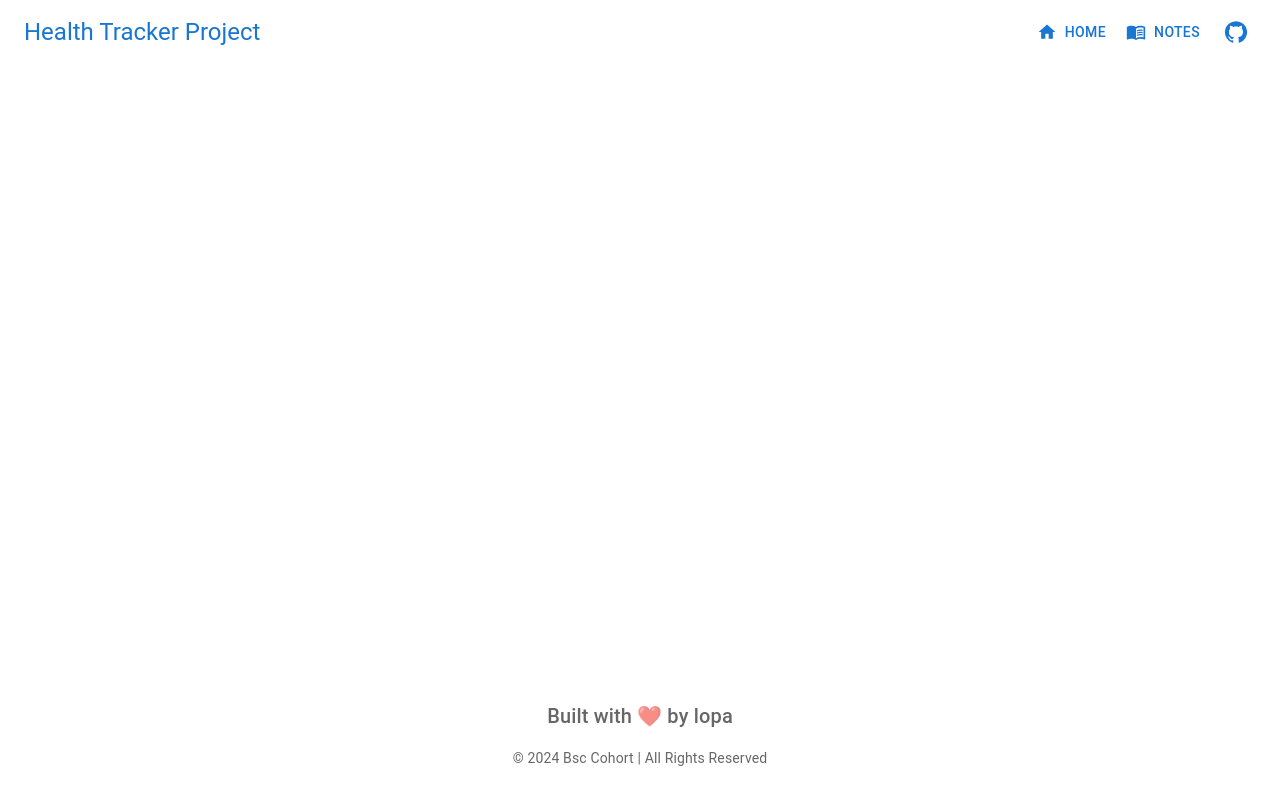
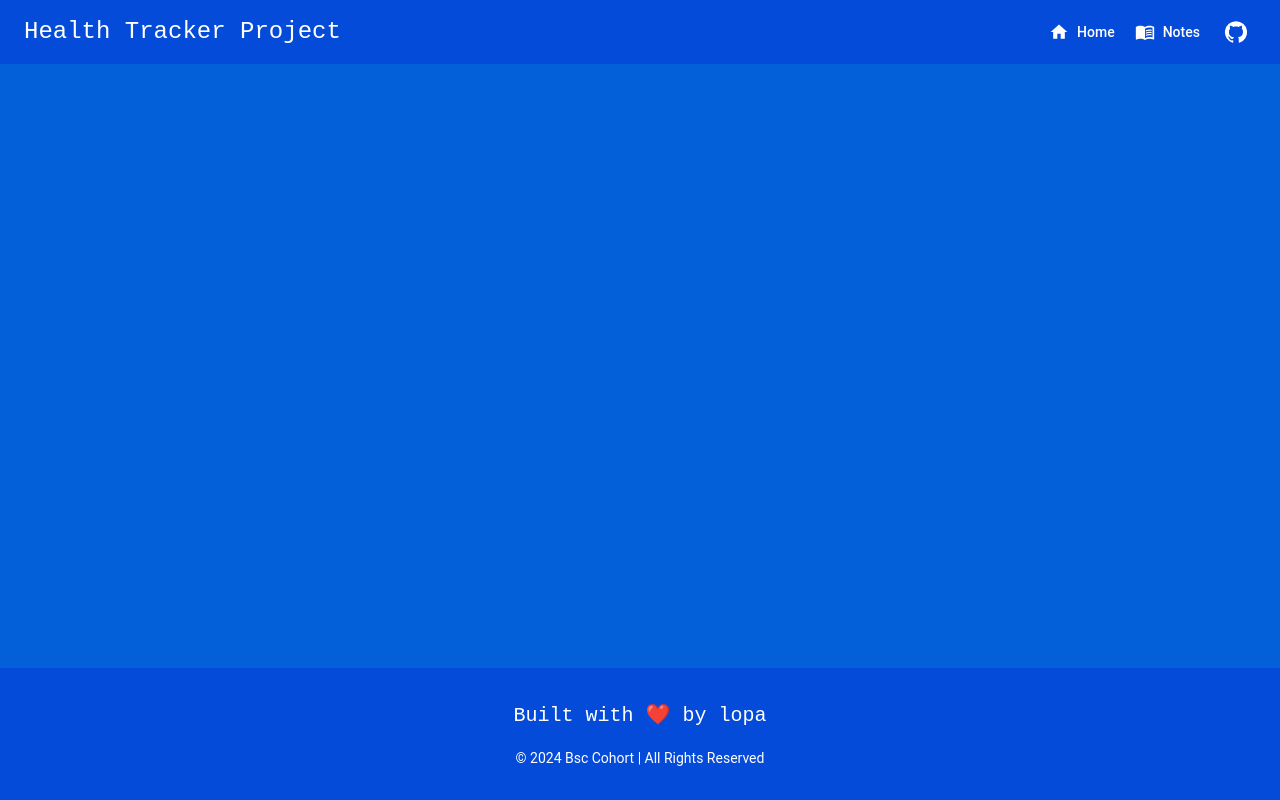
Before and after one commit to lopa9/HealthTracker, a React (Create React App) app in the folder frontend/client/: page / in a window 1280 px wide. Built offline with nearby package versions, Linux system fonts and the light colour scheme.

Commit message:
theme added

```diff
--- a/frontend/client/src/App.js
+++ b/frontend/client/src/App.js
@@ -1,8 +1,9 @@
 
 import React from 'react';
 import { BrowserRouter as Router, Route, Routes } from 'react-router-dom';
-//import { ThemeProvider } from '@mui/material/styles';
+import { ThemeProvider } from '@mui/material/styles';
 import { CssBaseline, Box } from '@mui/material';
+import CustomTheme from './theme/CustomTheme';
 
 import Navbar from './components/Navbar';
 import Footer from './components/Footer';
@@ -15,6 +16,9 @@ import Footer from './components/Footer';
 
 const App = () => {
   return (
+    <ThemeProvider theme={CustomTheme}>
+    <CssBaseline />
+
      <Router>
        <Box display="flex" flexDirection="column" minHeight="100vh">
        <Navbar />
@@ -23,6 +27,7 @@ const App = () => {
       < Footer/>
       </Box>
      </Router>
+     </ThemeProvider>
   );
 };
 
--- /dev/null
+++ b/frontend/client/src/theme/CustomTheme.js
@@ -0,0 +1,96 @@
+// src/theme/rosepine.js
+import { createTheme } from '@mui/material/styles';
+
+const rosePineColors = {
+  base: '#0460D9',
+  surface: '#044BD9',
+  overlay: '#26233a',
+  muted: '#6e6a86',
+  subtle: '#FFFFFF',
+  text: '#FFFFFF',
+  love: '#eb6f92',
+  warning: '#FF0000',
+  rose: '#FFFFFF',
+  pine: '#31748f',
+  foam: '#9ccfd8',
+  iris: '#c4a7e7',
+  highlightLow: '#21202e',
+  highlightMed: '#403d52',
+  highlightHigh: '#524f67',
+};
+
+const rosePineTheme = createTheme({
+  palette: {
+    mode: 'dark',
+    background: {
+      default: rosePineColors.base,
+      paper: rosePineColors.surface,
+    },
+    primary: {
+      main: rosePineColors.rose,
+    },
+    secondary: {
+      main: rosePineColors.pine,
+    },
+    error: {
+      main: rosePineColors.love,
+    },
+    warning: {
+      main: rosePineColors.warning,
+    },
+    info: {
+      main: rosePineColors.foam,
+    },
+    success: {
+      main: rosePineColors.pine,
+    },
+    text: {
+      primary: rosePineColors.text,
+      secondary: rosePineColors.subtle,
+    },
+  },
+  typography: {
+    fontFamily: '"Fira Sans", "Roboto", "Helvetica", "Arial", sans-serif',
+    h1: {
+      fontFamily: '"Space Mono", monospace',
+    },
+    h2: {
+      fontFamily: '"Space Mono", monospace',
+    },
+    h3: {
+      fontFamily: '"Space Mono", monospace',
+    },
+    h4: {
+      fontFamily: '"Space Mono", monospace',
+    },
+    h5: {
+      fontFamily: '"Space Mono", monospace',
+    },
+    h6: {
+      fontFamily: '"Space Mono", monospace',
+    },
+  },
+  components: {
+    MuiAppBar: {
+      styleOverrides: {
+        root: {
+          backgroundColor: rosePineColors.surface,
+        },
+      },
+    },
+    MuiButton: {
+      styleOverrides: {
+        root: {
+          textTransform: 'none',
+        },
+      },
+    },
+    MuiCssBaseline: {
+      styleOverrides: `
+        @import url('https://fonts.googleapis.com/css2?family=Fira+Sans:wght@300;400;500;700&family=Space+Mono:wght@400;700&display=swap');
+      `,
+    }
+  },
+});
+
+export default rosePineTheme;
```
Also changed, not shown: 1 other file (tests, documents, lock files or other folders).
